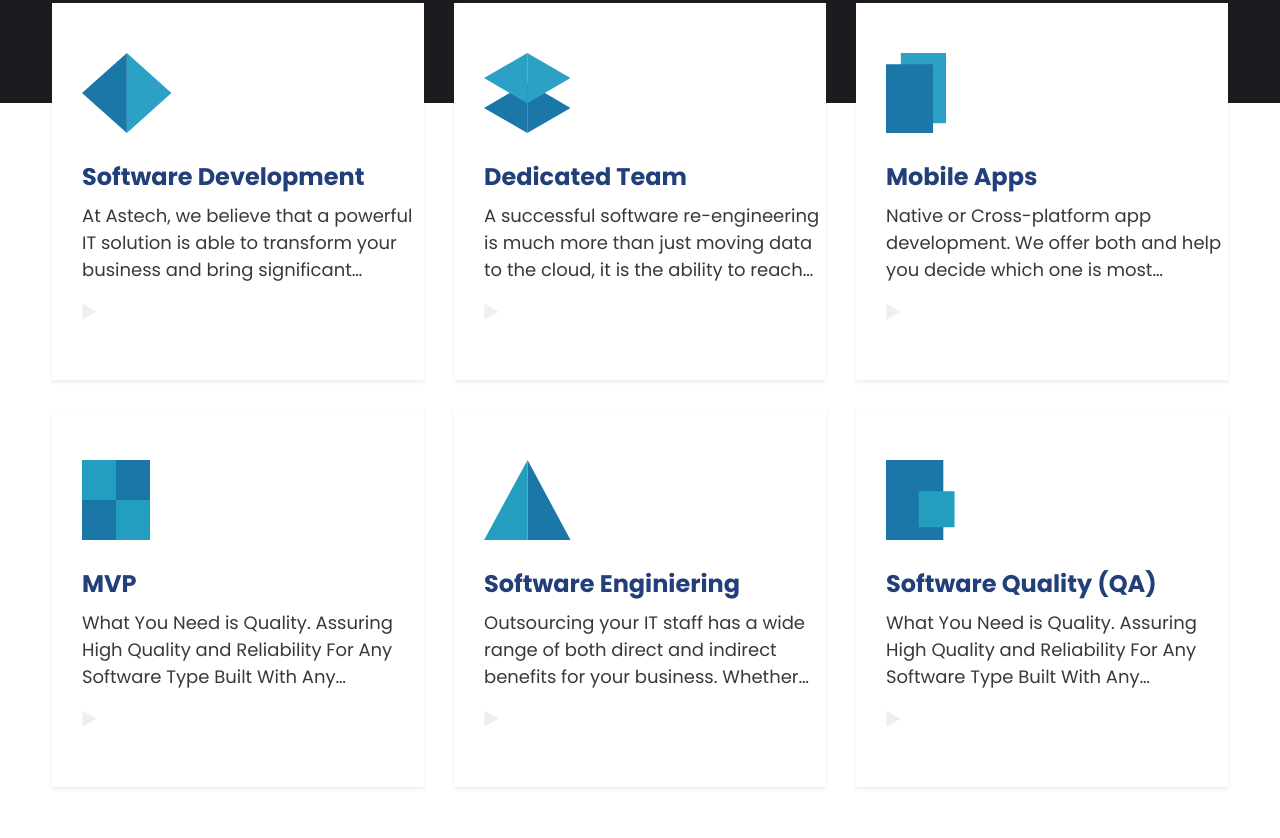
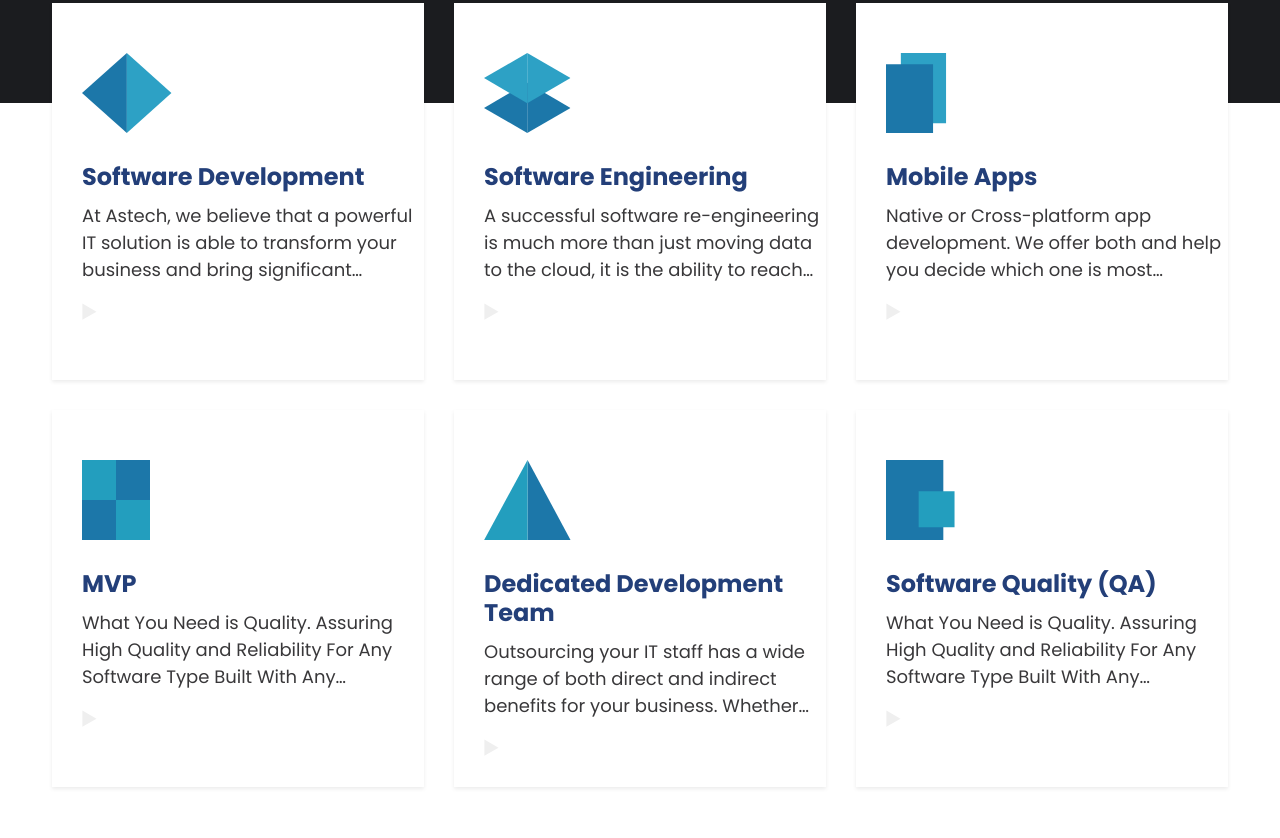
Before and after one commit to gentbrika/astech, a website: page services.html in a window 1280 px wide. Shown: the part 662-1500 px from the top of the page. Drawn offline with nearby package versions, Linux system fonts and the light colour scheme.

Commit message:
bug fixes

```diff
--- a/services.html
+++ b/services.html
@@ -85,7 +85,7 @@
                     <a href="software-engineering.html" class="post-link">
                         <div class="item">
                             <img src="./assets/images/extended-team.svg" class="post-image">
-                            <h2>Dedicated Team</h2>
+                            <h2>Software Engineering</h2>
                             <p>A successful software re-engineering is much more than just moving data to the cloud, it is the ability to reach higher scalability, performance, and cost optimization.</p>
                             <div class="post-triangles">
                                 <div class="right-triangle">
@@ -157,7 +157,7 @@
                     <a href="dedicated-development.html" class="post-link">
                         <div class="item">
                             <img src="./assets/images/software-enginiering.svg" class="post-image">
-                            <h2>Software Enginiering</h2>
+                            <h2>Dedicated Development Team</h2>
                             <p>Outsourcing your IT staff has a wide range of both direct and indirect benefits for your business. Whether you need to add more resources to your existing software development team</p>
                             <div class="post-triangles">
                                 <div class="right-triangle">
```
Also changed, not shown: dedicated-development.html (+1 -1 lines).
